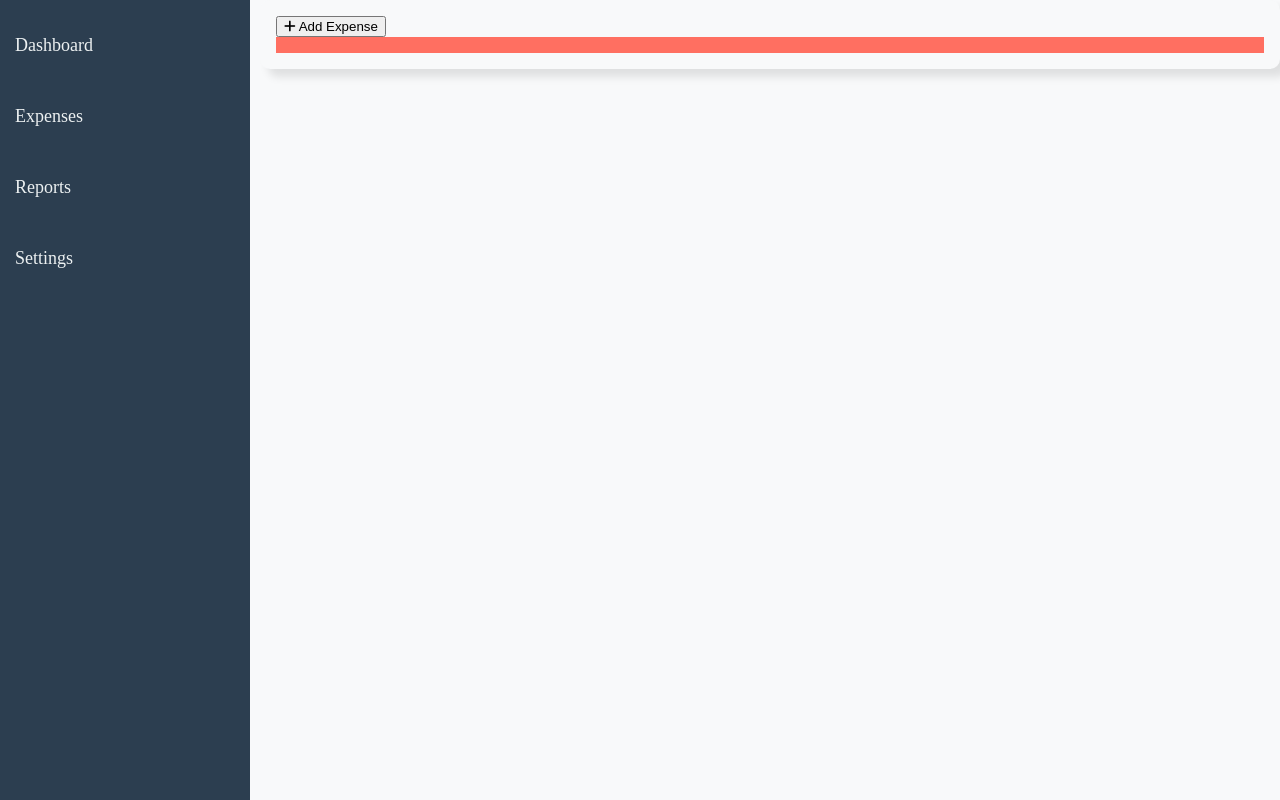
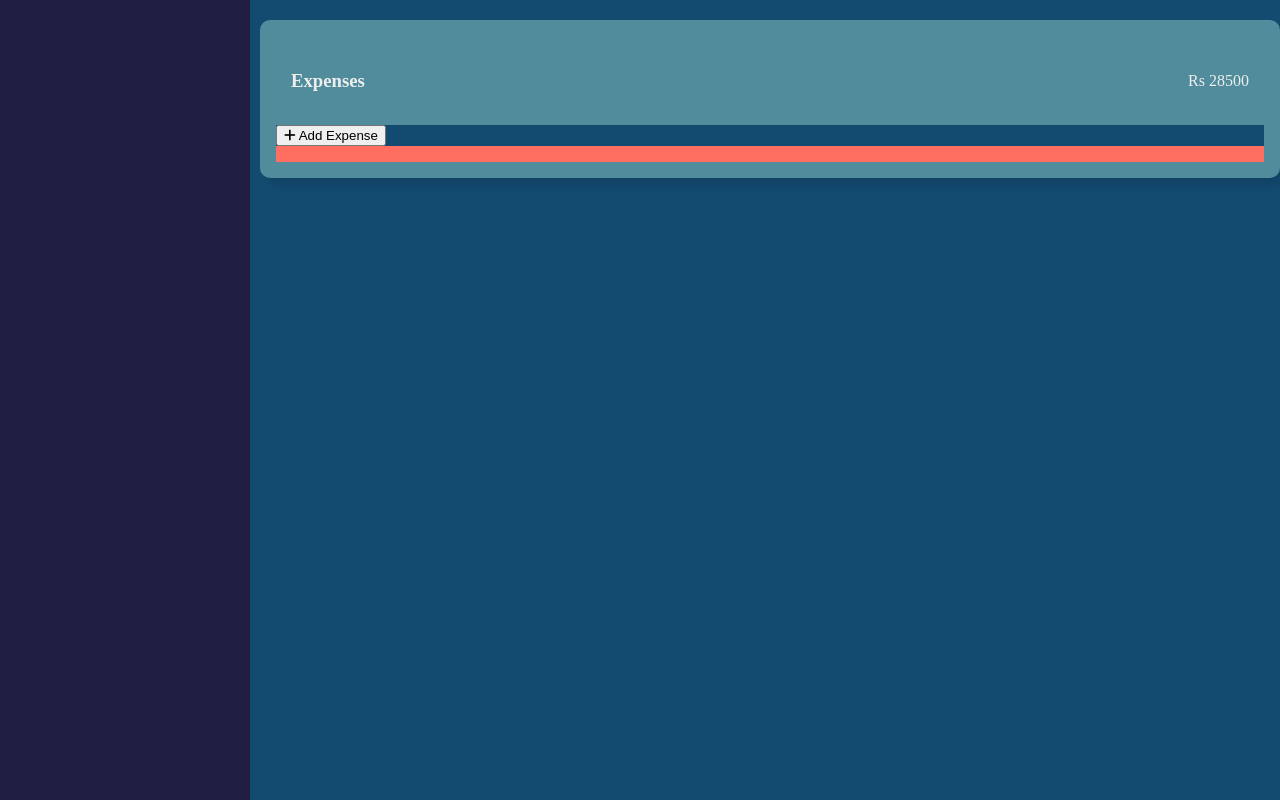
Before and after one commit to rohitghatal1/ExpenseTracker-React-TS, a React (Create React App) app: page / in a window 1280 px wide. Built offline with nearby package versions, Linux system fonts and the light colour scheme.

Commit message:
added styles for expensed componet

```diff
--- a/src/CSS/expense.css
+++ b/src/CSS/expense.css
@@ -1,11 +1,25 @@
 .expenseComponent{
     background-color: var(--background-color);
+    color: var(--text-color);
     padding: 1rem;
     margin-left: 260px;
+    margin-top: 20px;
     border-radius: 10px;
     box-shadow: 8px 8px 8px rgba(0, 0, 0, 0.1);
 }
 
+.expenseComponent .expenseHeading{
+    display: flex;
+    justify-content: space-between;
+    align-items: center;
+    padding: 15px;
+    color: var(--text-color);
+}
+
+.expenseComponent .newExpenseSection{
+    background-color: var(--body-color);
+    color: var(--text-color);
+}
 .expenseComponent .expenseContainer{
     padding: 0.5rem;
     background-color: var(--secondary-color);
--- a/src/CSS/global.css
+++ b/src/CSS/global.css
@@ -1,11 +1,12 @@
 :root{
-    --primary-color: #20C997;
+    --body-color: #134B70;
+    --primary-color: #201E43;
     --secondary-color: #FF6F61;
-    --background-color: #F8F9FA;
-    --text-color: #343A40;
+    --background-color: #508C9B;
+    --text-color: #EEEEEE;
 }
 
 body{
-    background-color: var(--background-color);
+    background-color: var(--body-color);
     color: var(--text-color);
 }
--- a/src/CSS/navbar.css
+++ b/src/CSS/navbar.css
@@ -5,7 +5,7 @@
     top: 0;
     height: 100%;
     width: 250px;
-    background-color: #2c3e50;
+    background-color: var(--primary-color);
     padding-top: 20px;
     transition: width 0.3s ease;
   }
--- a/src/Components/Expenses.tsx
+++ b/src/Components/Expenses.tsx
@@ -5,6 +5,10 @@ const Expenses: React.FC = () => {
     return(
         <div>
             <div className="expenseComponent">
+                <div className="expenseHeading">
+                    <h3>Expenses</h3>
+                    <span>Rs 28500</span>
+                </div>
                 <section className="newExpenseSection">
                     <div className="addNewExpense">
                         <button><i className="fa-solid fa-plus"></i> Add Expense</button>
--- a/src/Components/Navbar.tsx
+++ b/src/Components/Navbar.tsx
@@ -1,53 +1,11 @@
 import React from 'react';
-import { NavLink } from 'react-router-dom';
+// import { NavLink } from 'react-router-dom';
 import '../CSS/navbar.css'; // Ensure this CSS file exists and is properly styled
 
 const Navbar: React.FC = () => {
   return (
     <aside className="sidebar">
       <nav className='navbar'>
-        <ul className="navbarList">
-          <li>
-            <NavLink
-              exact
-              to="/"
-              className="navLink"
-              activeClassName="activeLink"
-            >
-              Dashboard
-            </NavLink>
-          </li>
-          <li>
-            <NavLink
-              exact
-              to="/expenses"
-              className="navLink"
-              activeClassName="activeLink"
-            >
-              Expenses
-            </NavLink>
-          </li>
-          <li>
-            <NavLink
-              exact
-              to="/reports"
-              className="navLink"
-              activeClassName="activeLink"
-            >
-              Reports
-            </NavLink>
-          </li>
-          <li>
-            <NavLink
-              exact
-              to="/settings"
-              className="navLink"
-              activeClassName="activeLink"
-            >
-              Settings
-            </NavLink>
-          </li>
-        </ul>
       </nav>
     </aside>
   );
```
